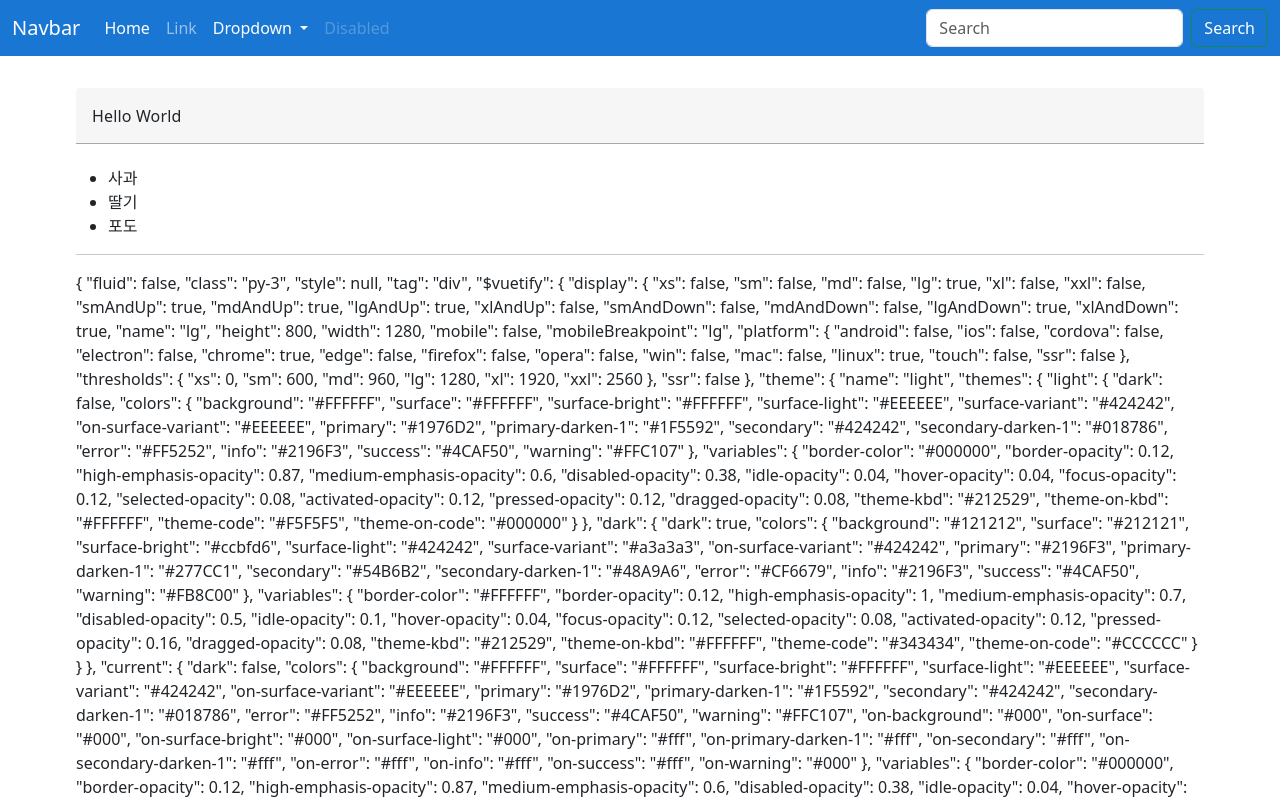
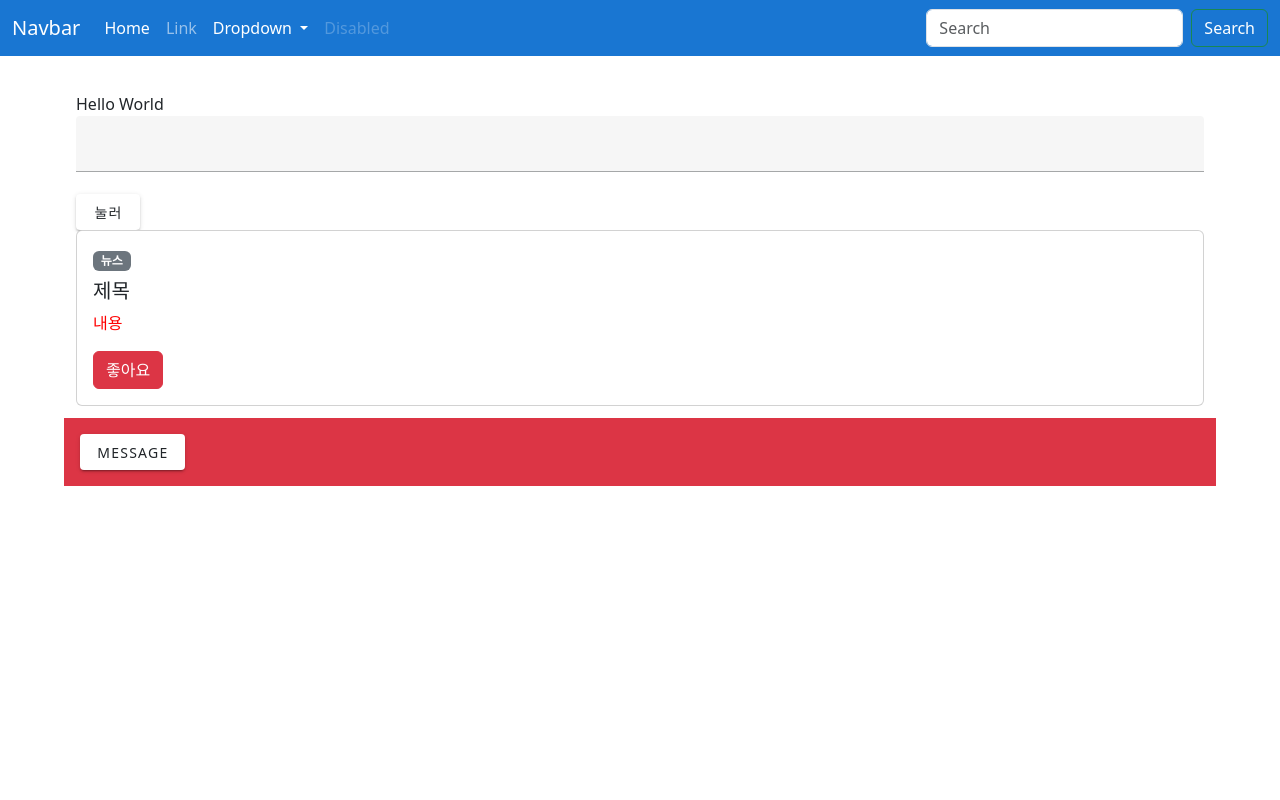
Before and after one commit to codnjs444/-Inflearn-Vue-basic-, a Vue app: page / in a window 1280 px wide. Shown: the top 800 px of the page. Built offline with nearby package versions, Linux system fonts and the light colour scheme; no server answers.

Commit message:
study : script setup

```diff
--- a/package.json
+++ b/package.json
@@ -11,6 +11,7 @@
   },
   "dependencies": {
     "@vue/eslint-config-prettier": "^7.0.0",
+    "axios": "^1.7.7",
     "bootstrap": "^5.3.3",
     "eslint": "^8.5.0",
     "eslint-plugin-vue": "^8.2.0",
--- /dev/null
+++ b/src/components/ScriptSetup.vue
@@ -0,0 +1,45 @@
+<!-- 2024-09-22: 코드 수정 및 개선 -->
+<template>
+  <v-container>
+    {{ msg }}
+    <br/>
+    {{ message }}
+    <v-text-field v-model="message"></v-text-field>
+    <v-btn @click="sayHello">눌러</v-btn>
+    <PostItem type="news" title="제목" contents="내용" :is-like="true"></PostItem>
+    <!-- <TemplateRefsChild></TemplateRefsChild> -->
+    <br/>
+    <MyBtn class="parent-class">gd</MyBtn>
+  </v-container>
+</template>
+
+<script setup>
+import { ref, onMounted } from "vue"
+import axios from 'axios'
+import PostItem from './setup/PostItem.vue'
+import TemplateRefsChild from './setup/TemplateRefsChild.vue'
+import MyBtn from './setup/MyButton.vue'
+
+// 상태 변수
+const msg = 'Hello World'
+const message = ref('')
+
+// 함수
+const sayHello = () => {
+  alert('Hello World!')
+}
+
+// API 호출
+const fetchEmployees = async () => {
+  const response = await axios('https://dummy.restapiexample.com/api/v1/employees')
+  console.log('response_data : ',response)
+}
+
+// 컴포넌트가 마운트되면 API 호출
+onMounted(() => {
+  fetchEmployees()
+})
+</script>
+
+<style lang="scss" scoped>
+</style>
--- a/src/components/TheView.vue
+++ b/src/components/TheView.vue
@@ -1,13 +1,15 @@
 <template>
   <v-container>
     <v-row class="pa-4">
-      <TemplateRefs></TemplateRefs>
+      <!-- <TemplateRefs></TemplateRefs> -->
+      <ScriptSet></ScriptSet>
     </v-row>
   </v-container>
 </template>
 
 <script setup>
   import TemplateRefs from "./TemplateRefs.vue";
+  import ScriptSet from "./ScriptSetup.vue"
 
 </script>
 
--- /dev/null
+++ b/src/components/setup/MyButton.vue
@@ -0,0 +1,23 @@
+<template>
+  <v-row class="p-3 bg-danger">
+    <v-btn v-bind="$attrs">{{message}}</v-btn>
+  </v-row>
+</template>
+
+<script setup>
+import { onMounted, ref, useAttrs } from "vue";
+
+defineOptions({
+  inheritAttrs: false,
+});
+
+const attrs = useAttrs()
+const message = ref('message')
+
+onMounted(() => {
+  console.log(attrs)
+  console.log(attrs.class)
+  console.log(attrs.id)
+})
+
+</script>
--- /dev/null
+++ b/src/components/setup/PostItem.vue
@@ -0,0 +1,58 @@
+<template>
+  <div class="card">
+    <div class="card-body">
+      <!-- {{$props}} -->
+      <span class="badge text-bg-secondary">{{ typeName }}</span>
+      <h5 class="card-title mt-2">{{ title }}</h5>
+      <p :class="$style.red">{{ contents }}</p>
+      <a href="#"  class="btn" @click="toggleLike" :class="isLikeClass">좋아요</a>
+    </div>
+  </div>
+</template>
+
+<script setup>
+import { defineProps, computed, defineEmits } from 'vue'
+
+const emit = defineEmits(['toggleLike'])
+const props = defineProps({
+  type: {
+    type: String,
+    default: 'news',
+    validator: value => ['news', 'notice'].includes(value)
+  },
+  title: {
+    type: String,
+    required: true
+  },
+  contents: {
+    type: String,
+    // required: true
+  },
+  isLike: {
+    type: Boolean,
+    default: false
+  },
+  obj: {
+    type: Object,
+    default: () => ({})
+  }
+})
+
+const isLikeClass = computed(() => {
+  // console.log(props)
+  return props.isLike ? 'btn-danger' : 'btn-outline-danger'
+})
+
+const typeName = computed(() => props.type === 'news' ? '뉴스' : '공지사항',)
+
+const toggleLike = () => {
+  console.log('이벤트 발생됨');
+  emit('toggleLike');
+}
+</script>
+
+<style module>
+.red {
+  color: red !important;
+}
+</style>
--- /dev/null
+++ b/src/components/setup/TemplateRefsChild.vue
@@ -0,0 +1,22 @@
+<template>
+  <div>
+    {{$parent}}
+  </div>
+</template>
+
+<script setup>
+import {ref} from 'vue'
+
+const message = ref('Hello !')
+const sayHello = () => {
+  alert(message)
+}
+defineExpose({
+  message: message,
+  sayHello
+})
+</script>
+
+<style lang="scss" scoped>
+
+</style>
```
Also changed, not shown: .eslintrc.cjs, 1 other file (tests, documents, lock files or other folders).
